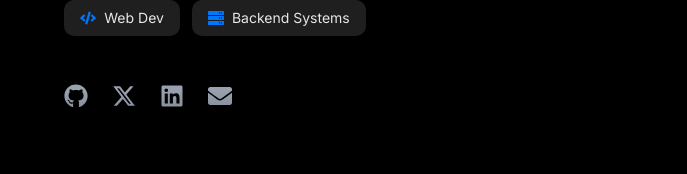
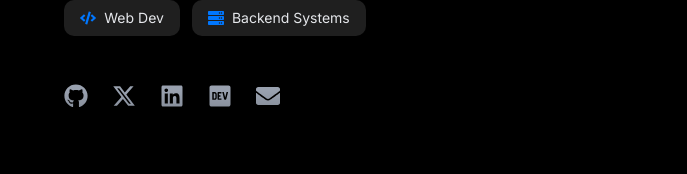
Before and after one commit to jerkeyray/Jerkeyray-Porfolio, a Next.js app: page / in a window 1280 px wide. Shown: the part 549-723 px from the top of the page, without its empty margins (299-986 px from the left). Built offline with nearby package versions, Linux system fonts and the light colour scheme.

Commit message:
add dev account link

```diff
--- a/components/AboutMe.tsx
+++ b/components/AboutMe.tsx
@@ -7,6 +7,7 @@ import {
   FaCode,
   FaServer,
   FaCog,
+  FaDev,
 } from "react-icons/fa";
 import { FaXTwitter } from "react-icons/fa6";
 import Image from "next/image";
@@ -122,6 +123,15 @@ const AboutMe = () => {
             >
               <FaLinkedin />
             </a>
+            <a
+              href="https://dev.to/jerkeyray"
+              target="_blank"
+              rel="noopener noreferrer"
+              className="text-gray-400 hover:text-[#0077FF] text-xl sm:text-2xl transition-all duration-300 transform hover:scale-110"
+              aria-label="Dev.to Blog"
+            >
+              <FaDev />
+            </a>
             <button
               onClick={copyEmailToClipboard}
               className="text-gray-400 hover:text-[#0077FF] text-xl sm:text-2xl bg-transparent border-none p-0 cursor-pointer transition-all duration-300 transform hover:scale-110 relative"
```
